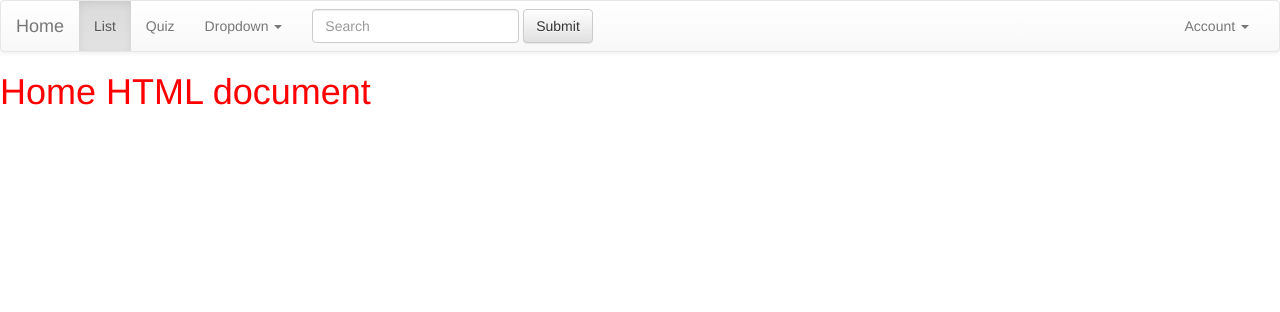
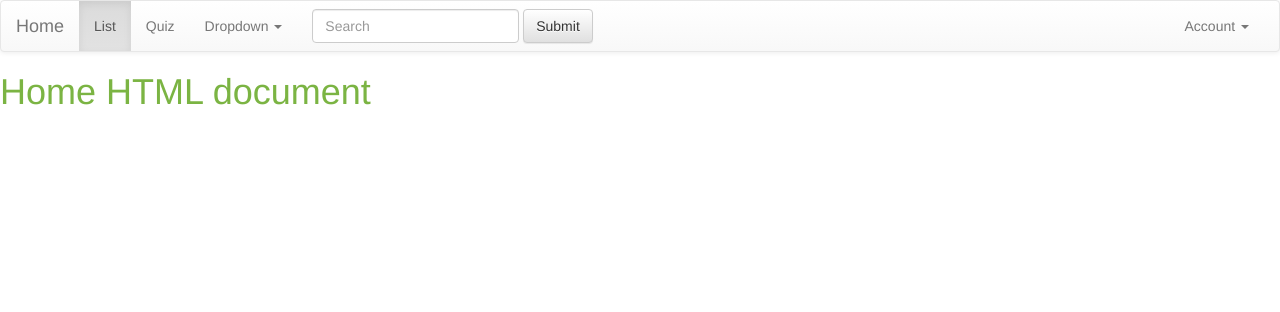
Before and after one commit to TheArchDev/geoquiz, a Django app: template geoquiz/templates/geoquiz/home.html in a window 1280 px wide. Shown: the top 312 px of the page. Run offline with Django 3.2, Linux system fonts and the light colour scheme; the template is opened without the code that fills it, so the values that code supplies are empty; some libraries are stand-ins or nearby versions.

Commit message:
Basic potential colour scheme

```diff
--- a/geoquiz/static/css/geoquiz.css
+++ b/geoquiz/static/css/geoquiz.css
@@ -1,3 +1,11 @@
 h1 {
-	color: red;
+	color: #7bb443;
 }
+
+body {
+	color: #1e5f25;
+}
+
+nav {
+	color: #1e5f25;
+}
```
